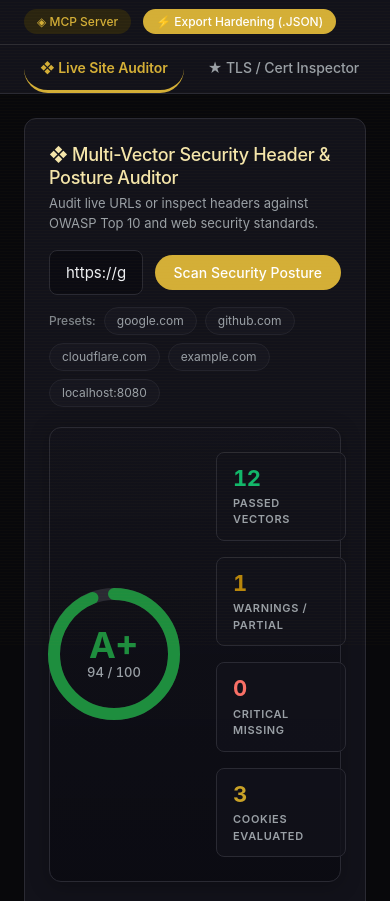
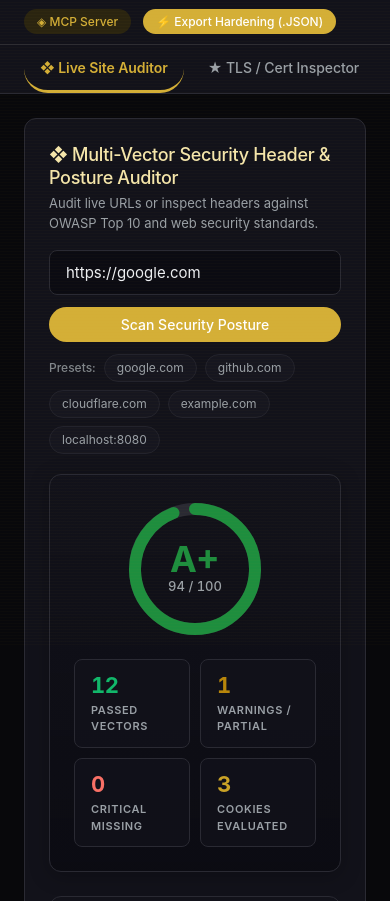
Before and after one commit to 1nc0gn30/web-security-guard, an Electron app: page public/index.html in a window 390 px wide. Shown: the part 199-1100 px from the top of the page. Drawn offline with Linux system fonts and the light colour scheme.

Commit message:
fix(ui): stack search bar and score gauge layout cleanly on mobile viewports

```diff
--- a/public/index.html
+++ b/public/index.html
@@ -503,7 +503,19 @@
       align-items: center;
       margin-bottom: 12px;
     }
-    .search-row .input-text { flex: 1; font-size: 15px; padding: 12px 16px; }
+    .search-row .input-text { flex: 1; min-width: 0; font-size: 15px; padding: 12px 16px; }
+
+    @media (max-width: 640px) {
+      .search-row {
+        flex-direction: column;
+        align-items: stretch;
+      }
+      .search-row .input-text,
+      .search-row .btn {
+        width: 100%;
+        max-width: none !important;
+      }
+    }
 
     .chips-row {
       display: flex;
@@ -564,6 +576,18 @@
       grid-template-columns: repeat(auto-fit, minmax(130px, 1fr));
       gap: 16px;
     }
+    @media (max-width: 640px) {
+      .gauge-wrapper {
+        flex-direction: column;
+        gap: 20px;
+        padding: 16px;
+      }
+      .gauge-meta {
+        width: 100%;
+        grid-template-columns: repeat(2, minmax(0, 1fr));
+        gap: 10px;
+      }
+    }
     .meta-box {
       background: var(--bg-surface);
       border: 1px solid var(--border);
@@ -576,7 +600,7 @@
     /* Results Grid */
     .audit-grid {
       display: grid;
-      grid-template-columns: repeat(auto-fit, minmax(360px, 1fr));
+      grid-template-columns: repeat(auto-fit, minmax(min(360px, 100%), 1fr));
       gap: 16px;
       margin-bottom: 24px;
     }
```
